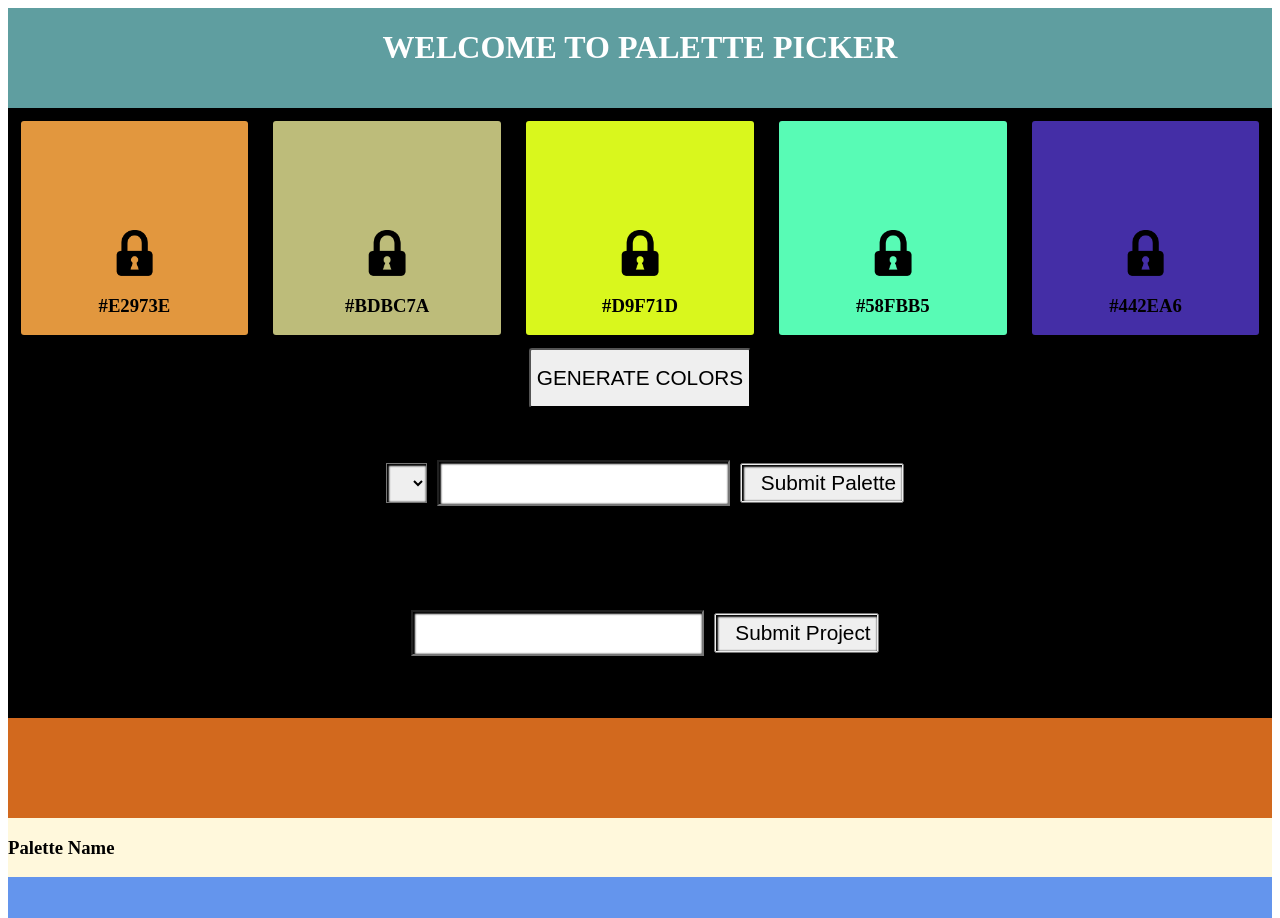
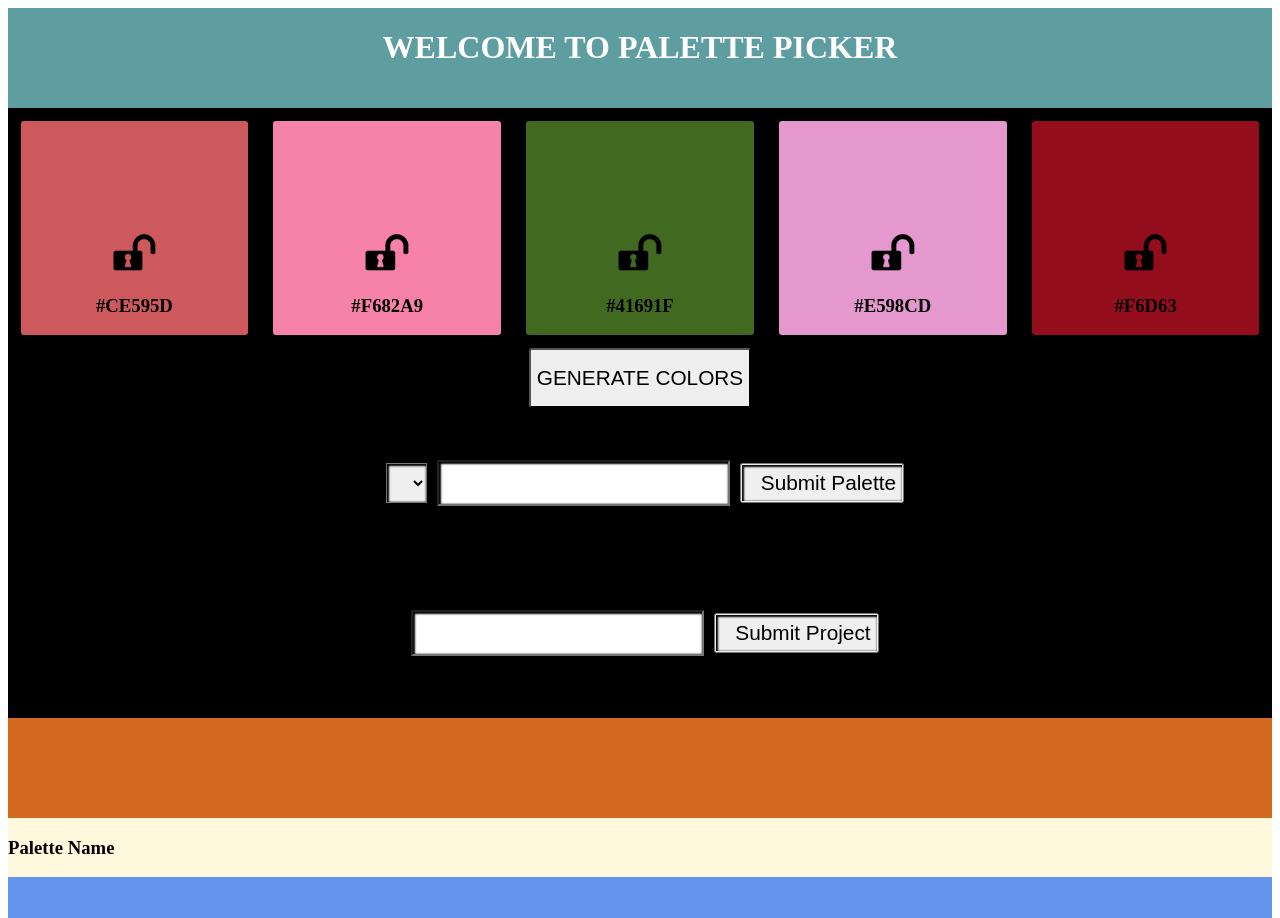
Before and after one commit to allisonjw/palette-picker-FE, a React (Create React App) app: page / in a window 1280 px wide. Built offline with nearby package versions, Linux system fonts and the light colour scheme; no server answers.

Commit message:
Revert "***WIP(do not merge) - Aw functionality"

```diff
--- a/src/ColorCard/ColorCard.js
+++ b/src/ColorCard/ColorCard.js
@@ -1,22 +1,18 @@
-import React, { useState } from 'react';
+import React from 'react';
 import './ColorCard.scss';
 import openPadlock from '../images/open-lock.png';
 import closedPadlock from '../images/closed-lock.png'
 
-const ColorCard = ({ color, locked, palette, lockPaletteColor}) => {
-  // const [isLocked, setIsLocked] = useState()
-  console.log('color', color)
-  console.log('locked', locked)
-  console.log('palette', palette)
-
-    const lock = locked ? openPadlock : closedPadlock;
+const ColorCard = ({ toggleLock, currentPalette}) => {
+    // const lock = isLocked ? closedPadlock : openPadlock;
     return(
-        <section className="section_colorCards" style={{backgroundColor: `#${color}`}}>
+        <section className="section_colorCards" style={{backgroundColor: `#${currentPalette}`}}>
               <img className="colorCard_image-lock"
-              src={lock}
-              alt="lock"
-              onClick={(e) => lockPaletteColor(e, palette.palette_id)}/>
-              <h3 className="colorCard_hex">#{color}</h3>
+            //   src={lock}
+              src={require("../images/open-lock.png")}
+              alt=""
+              onClick={() => toggleLock()}/>
+              <h3 className="colorCard_hex">#{currentPalette}</h3>
         </section>
     )
 }
--- a/src/ColorContainer/ColorContainer.js
+++ b/src/ColorContainer/ColorContainer.js
@@ -1,60 +1,56 @@
 import ColorCard from '../ColorCard/ColorCard';
-import { addPalette, deletePalette } from '../util/apiCalls';
-import { deleteColorPalette } from '../actions';
-import { useDispatch } from 'react-redux';
+import { getAllPalettes } from '../util/apiCalls';
+import { setPalettes, lockColor, deletePalette } from '../actions';
+import { useDispatch, useSelector } from 'react-redux';
 import React, { useState, useEffect } from 'react';
 import './ColorContainer.scss';
+import Palette from '../Palette/Palette';
 
 const ColorContainer = () => {
     const dispatch = useDispatch()
-    const [palette, setPalette] = useState([
-        {palette_id: 1, color: '', locked: false},
-        {palette_id: 2, color: '', locked: false},
-        {palette_id: 3, color: '', locked: false},
-        {palette_id: 4, color: '', locked: false},
-        {palette_id: 5, color: '', locked: false}
-      ])
+    const [palette, setPalette] = useState([])
+    const palettes = useSelector(state => state.palettes)
+
+    const fetchPalettes = async () => {
+        try {
+        const response = await getAllPalettes();
+        setPalette(response.palettes);
+        dispatch(setPalettes(response));
+        } catch(error) {
+            console.log(error);
+        }
+    };
+    useEffect(() => {
+      fetchPalettes();
+    }, []);
+
+    const toggleLock = (isLocked) => {
+        dispatch(lockColor(false))
+    }
+
+    const deleteColorPalette = (id) => {
+        dispatch(deletePalette(id))
+    }
 
     const generateRandomColor = () => {
-        setPalette([
-            {palette_id: 1, color: Math.floor(Math.random()*16777215).toString(16), locked: false},
-            {palette_id: 2, color: Math.floor(Math.random()*16777215).toString(16), locked: false},
-            {palette_id: 3, color: Math.floor(Math.random()*16777215).toString(16), locked: false},
-            {palette_id: 4, color: Math.floor(Math.random()*16777215).toString(16), locked: false},
-            {palette_id: 5, color: Math.floor(Math.random()*16777215).toString(16), locked: false}
-        ]);
-      };
+        // logic to know if the colorCard isLocked, dont generate random color
+        // access the array of colors, if !== isLocked generate color
+        return Math.floor(Math.random()*16777215).toString(16)
+    }
 
-      const lockPaletteColor = (e, palette_id) => {
-        e.preventDefault();
-        setPalette([
-          ...palette, {
-            palette_id: palette_id, color: palette.color, locked: !palette.locked
-          }
-        ])
-      };
-
-      useEffect(() => {
-        generateRandomColor();
-      }, []);
-
-
-    // const toggleLock = (isLocked) => {
-    //     dispatch(lockColor(false))
-    // }
-
-    const deleteColorPalette = (id) => {
-        dispatch(deleteColorPalette(id))
+    const currentPalette = () => {
+        let color = Math.floor(Math.random()*16777215).toString(16)
+        return color
     }
 
     return(
         <>
         <section className="section_colorContainer">
-            <ColorCard color={palette[0].color} palette={palette} locked={palette[0].locked} lockPaletteColor={lockPaletteColor}/>
-            <ColorCard color={palette[1].color} palette={palette} locked={palette[1].locked} lockPaletteColor={lockPaletteColor}/>
-            <ColorCard color={palette[2].color} palette={palette} locked={palette[2].locked} lockPaletteColor={lockPaletteColor}/>
-            <ColorCard color={palette[3].color} palette={palette} locked={palette[3].locked} lockPaletteColor={lockPaletteColor}/>
-            <ColorCard color={palette[4].color} palette={palette} locked={palette[4].locked} lockPaletteColor={lockPaletteColor}/>
+            <ColorCard toggleLock={toggleLock()} currentPalette={currentPalette()}/>
+            <ColorCard toggleLock={toggleLock()} currentPalette={currentPalette()}/>
+            <ColorCard toggleLock={toggleLock()} currentPalette={currentPalette()}/>
+            <ColorCard toggleLock={toggleLock()} currentPalette={currentPalette()}/>
+            <ColorCard toggleLock={toggleLock()} currentPalette={currentPalette()}/>
         </section>
         <section className="generate_btn-section">
         <button
--- a/src/actions/index.js
+++ b/src/actions/index.js
@@ -18,7 +18,7 @@ export const addPalette = (id, palette_name, color_1, color_2, color_3, color_4,
     }
 });
 
-export const deleteColorPalette = (id) => ({
+export const deletePalette = (id) => ({
     type: 'DELETE_PALETTE',
     id
 });
```
